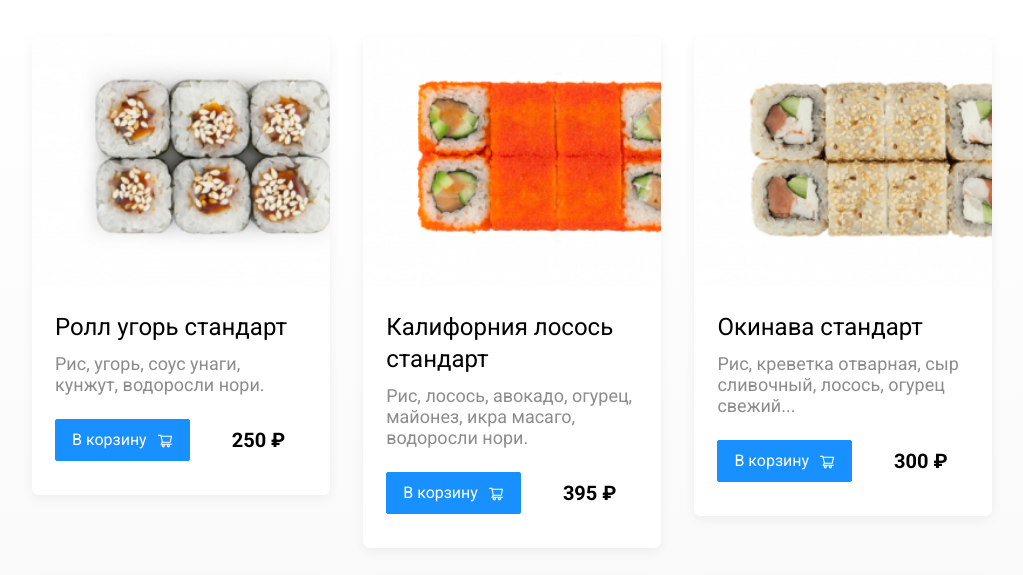
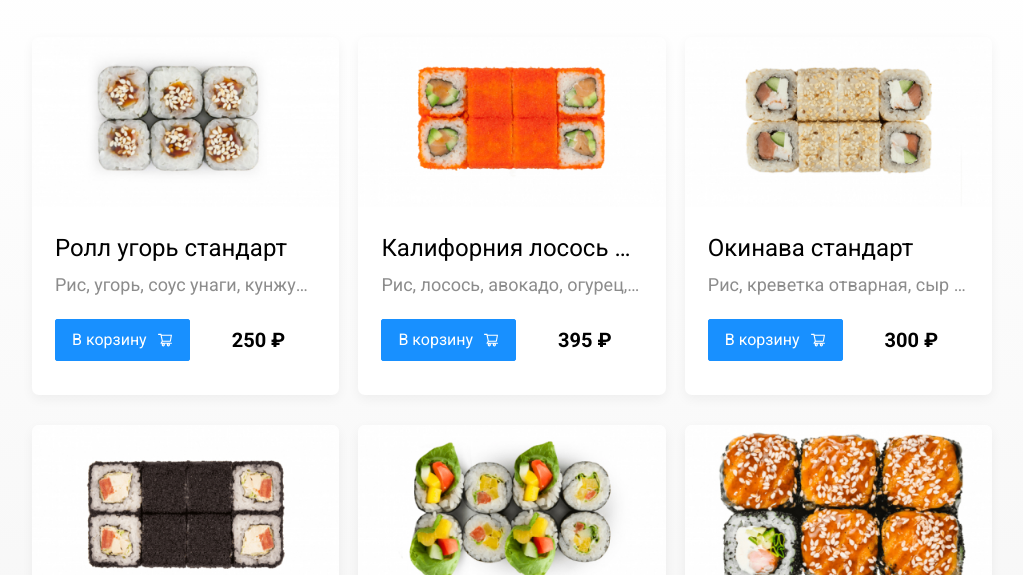
Before and after one commit to Daywa1kerrr/delivery-food, a plain HTML site: page restaurant.html in a window 1280 px wide. Shown: the part 211-786 px from the top of the page, without its empty margins (128-1151 px from the left). Drawn offline with Linux system fonts and the light colour scheme.

Commit message:
Update style.css

```diff
--- a/css/style.css
+++ b/css/style.css
@@ -110,7 +110,7 @@ body {
     border-radius: 7px;
     overflow: hidden;
     margin-bottom: 30px;
-    flex-basis: 31%;
+    flex-basis: 32%;
     text-decoration: none;
 }
 .cards {
@@ -121,7 +121,6 @@ body {
 }
 .card-image {
     width: 384px;
-    height: 250px;
     object-fit: cover;
 }
 .card-text {
@@ -142,6 +141,9 @@ body {
 }
 .card-title-reg {
     font-weight: 400;
+    text-overflow: ellipsis;
+    overflow: hidden;
+    white-space: nowrap;
 }
 .card-tag {
     font-style: normal;
@@ -351,6 +353,9 @@ body {
     .container {
         max-width: 960px;
     }
+    .card-image {
+        max-width: 100%;
+    }
     .promo {
         background-position: center right -400px;
         background-size: 750px;
@@ -361,6 +366,11 @@ body {
     .category,
     .price {
         font-size: 14px;
+    }
+    .ingredients {
+        text-overflow: ellipsis;
+        overflow: hidden;
+        white-space: nowrap;
     }
 }
 @media (max-width: 992px) {
@@ -389,6 +399,9 @@ body {
     }
     .card-info {
         flex-wrap: wrap;
+    }
+    .button-card-text {
+        font-size: 14px;
     }
     .card .rating {
         flex-basis: 100%;
```
